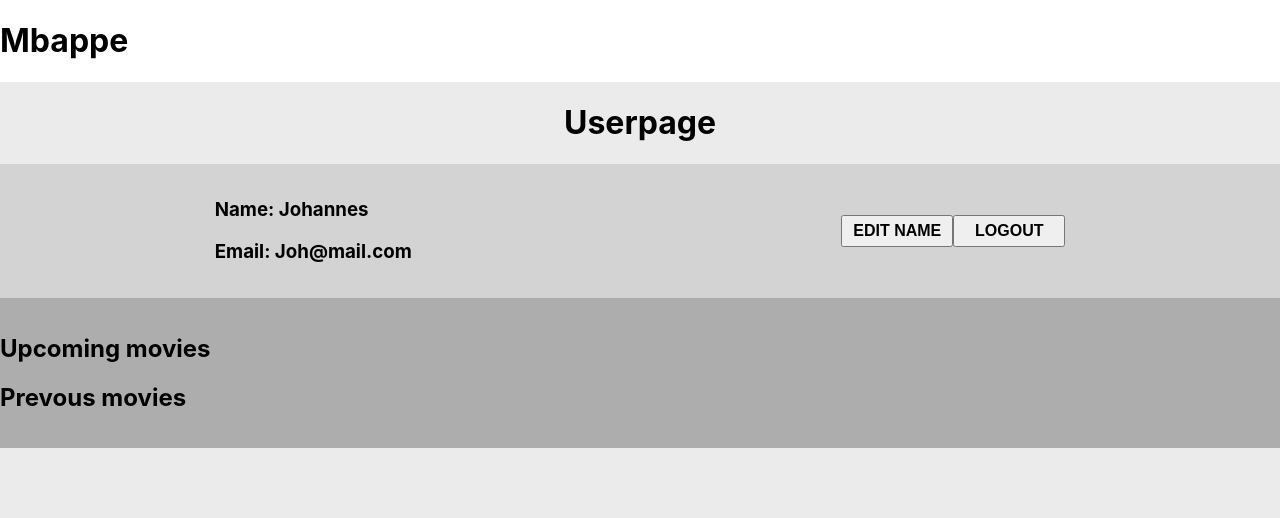
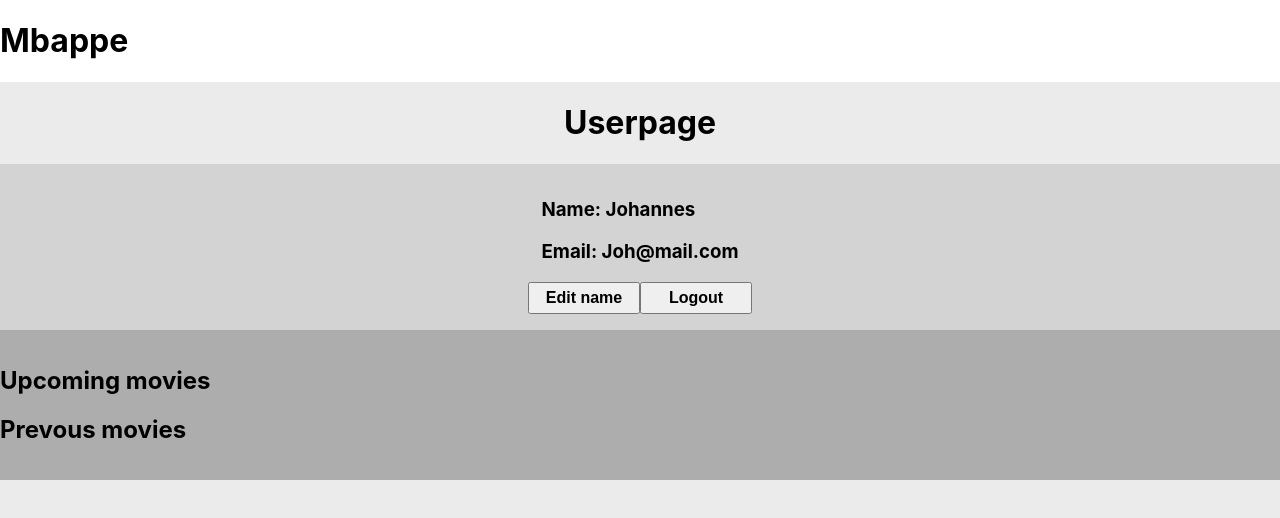
Before and after one commit to palmdaldaniel/Film-Mbapppe, a React (Create React App) app in the folder frontend/: page / in a window 1280 px wide. Shown: the top 518 px of the page. Built offline with nearby package versions, Linux system fonts and the light colour scheme; no server answers.

Commit message:
simple layout

```diff
--- a/frontend/src/css/userPage.module.css
+++ b/frontend/src/css/userPage.module.css
@@ -17,12 +17,9 @@
 
 .info{
   display: flex;
+  flex-direction: column;
   justify-content: space-around;
   align-items: center;
-}
-
-.info:first-child *{
-  justify-content: flex-start;
 }
 
 .showings{
@@ -33,6 +30,9 @@
   width: 7rem;
   height: 2rem;
   font-weight: bold;
-  text-transform: uppercase;
   font-size: 1rem;
 }
+
+.buttonContainer{
+  display: flex;
+}
--- a/frontend/src/pages/UserPage.jsx
+++ b/frontend/src/pages/UserPage.jsx
@@ -9,7 +9,7 @@ const UserPage = () => {
           <h3>Name: <span>Johannes</span></h3>
           <h3>Email: <span>Joh@mail.com</span></h3>
         </div>
-        <div>
+        <div className={styles.buttonContainer}>
           <button className={styles.primaryButton}>Edit name</button>
           <button className={styles.primaryButton}>Logout</button>
         </div>
```
